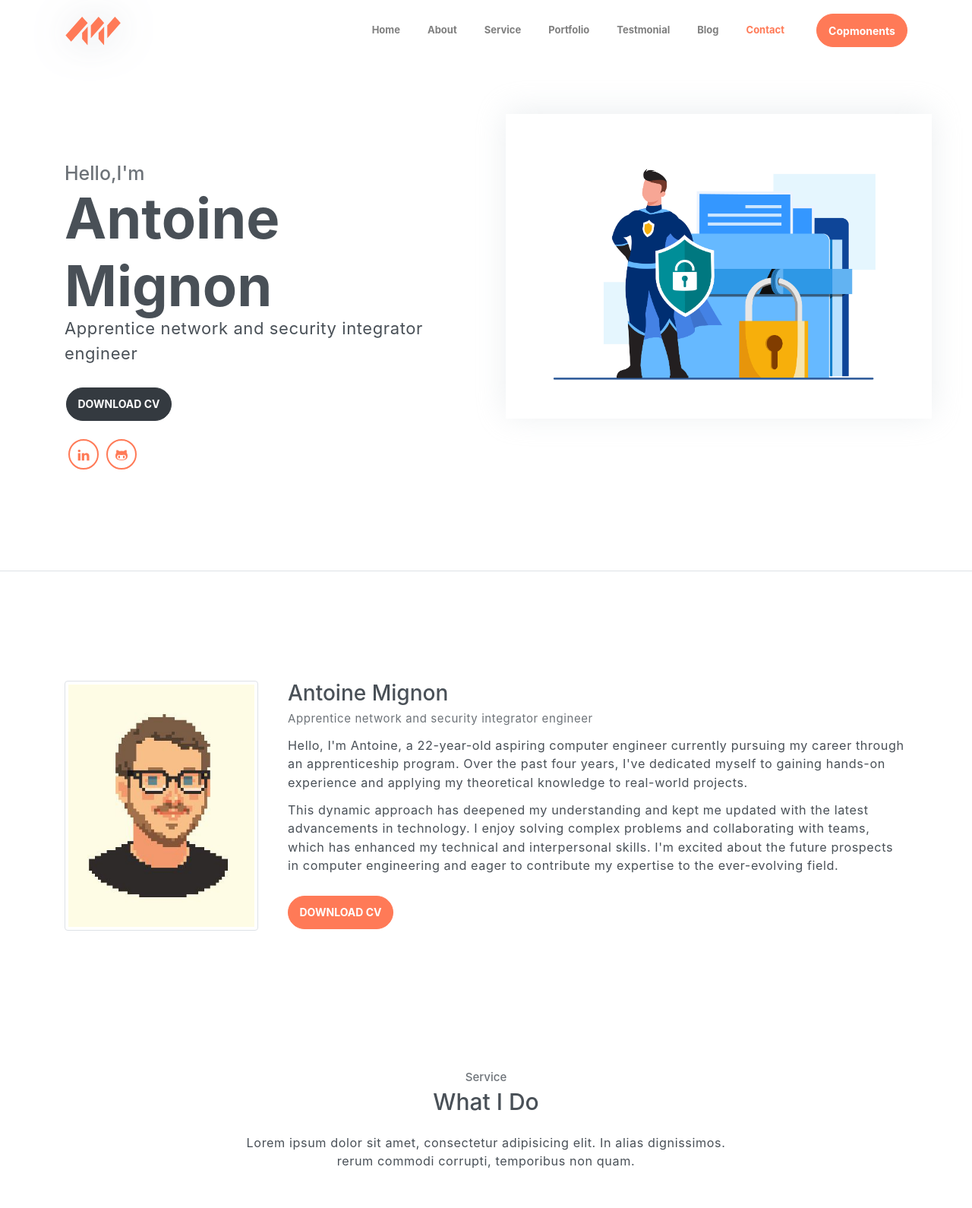
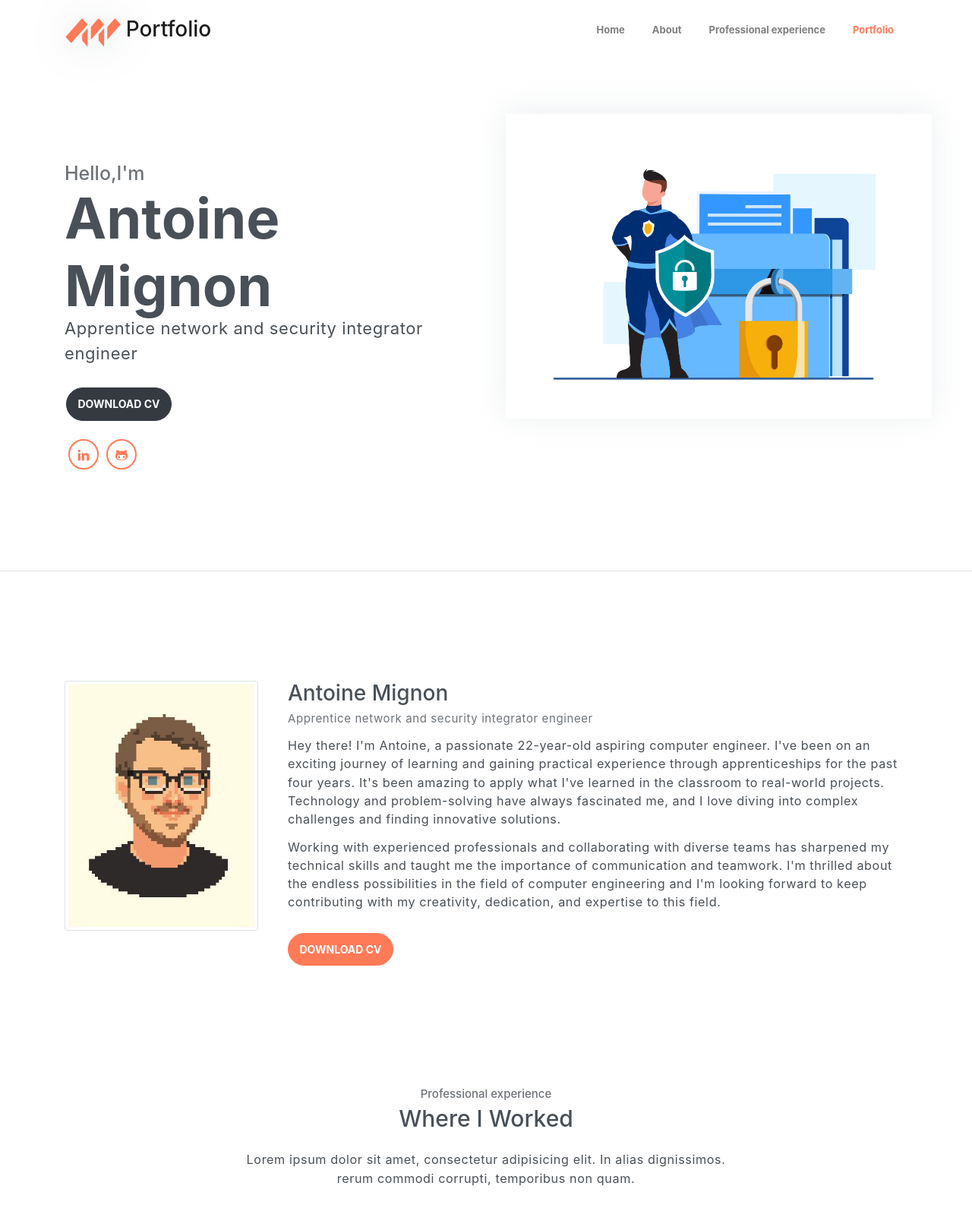
Before and after one commit to ExElEnn/ExElEnn.github.io, a website: page index.html in a window 1280 px wide. Shown: the top 1590 px of the page at 76% size. Drawn offline with Linux system fonts and the light colour scheme.

Commit message:
commenting a lot of thing i don't need, plus shaping the remaining

```diff
--- a/index.html
+++ b/index.html
@@ -3,7 +3,7 @@
 <head>
 	<meta charset="utf-8">
     <meta name="viewport" content="width=device-width, initial-scale=1, shrink-to-fit=no">
-    <meta name="description" content="Start your development with Steller landing page.">
+    <meta name="description" content="Antoine Mignon Portfolio.">
     <meta name="author" content="Devcrud">
     <title>Antoine Mignon Portfolio</title>
     <!-- font icons -->
@@ -16,7 +16,9 @@
     <!-- Page navigation -->
     <nav class="navbar navbar-expand-lg navbar-light fixed-top" data-spy="affix" data-offset-top="0">
         <div class="container">
-            <a class="navbar-brand" href="#"><img src="assets/imgs/logo.svg" alt=""></a>
+            <a class="navbar-brand" href="#"><img src="assets/imgs/logo.svg" alt="">
+            <H6 class="navbar-brand title">Portfolio</H6>
+            </a>
             <button class="navbar-toggler" type="button" data-toggle="collapse" data-target="#navbarSupportedContent" aria-controls="navbarSupportedContent" aria-expanded="false" aria-label="Toggle navigation">
                 <span class="navbar-toggler-icon"></span>
             </button>
@@ -30,22 +32,10 @@
                         <a class="nav-link" href="#about">About</a>
                     </li>
                     <li class="nav-item">
-                        <a class="nav-link" href="#service">Service</a>
+                        <a class="nav-link" href="#service">Professional experience</a>
                     </li>
                     <li class="nav-item">
                         <a class="nav-link" href="#portfolio">Portfolio</a>
-                    </li>
-                    <li class="nav-item">
-                        <a class="nav-link" href="#testmonial">Testmonial</a>
-                    </li>
-                    <li class="nav-item">
-                        <a class="nav-link" href="#blog">Blog</a>
-                    </li>
-                    <li class="nav-item">
-                        <a class="nav-link" href="#contact">Contact</a>
-                    </li>
-                    <li class="nav-item">
-                        <a class="- btn btn-primary rounded ml-4" href="components.html">Copmonents</a>
                     </li>
                 </ul>
             </div>
@@ -62,14 +52,14 @@
                 <p>Apprentice network and security integrator engineer</p>
 
                 <div class="buttons pt-3">
-                    <a href="assets\imgs\CV.pdf">
+                    <a href="assets\imgs\CV.pdf" target="_blank">
                         <button class="btn btn-dark rounded">DOWNLOAD CV</button>
                     </a>
                 </div>
 
                 <div class="socials mt-4">
-                    <a class="social-item" href="https://www.linkedin.com/in/Antoine%20Mignon"><i class="ti-linkedin"></i></a>
-                    <a class="social-item" href="https://github.com/ExElEnn"><i class="ti-github"></i></a>
+                    <a class="social-item" href="https://www.linkedin.com/in/antoine-mignon-88621320a/" target="_blank"><i class="ti-linkedin"></i></a>
+                    <a class="social-item" href="https://github.com/ExElEnn" target="_blank"><i class="ti-github"></i></a>
                 </div>
             </div>
             <div class="img-holder">
@@ -91,12 +81,14 @@
                 <div class="pl-md-4 col-md-9">
                     <h6 class="title">Antoine Mignon</h6>
                     <p class="subtitle">Apprentice network and security integrator engineer</p>
-                    <p>Hello, I'm Antoine, a 22-year-old aspiring computer engineer currently pursuing my career through an apprenticeship program. Over the past four years, I've dedicated myself to gaining hands-on experience and applying my theoretical knowledge to real-world projects. </p>
-                        <p>This dynamic approach has deepened my understanding and kept me updated with the latest advancements in technology.
-                    I enjoy solving complex problems and collaborating with teams, which has enhanced my technical and interpersonal skills. I'm excited about the future prospects in computer engineering and eager to contribute my expertise to the ever-evolving field.</p>
+                    <p>Hey there! I'm Antoine, a passionate 22-year-old aspiring computer engineer.
+                    I've been on an exciting journey of learning and gaining practical experience through apprenticeships for the past four years.
+                    It's been amazing to apply what I've learned in the classroom to real-world projects.
+                    Technology and problem-solving have always fascinated me, and I love diving into complex challenges and finding innovative solutions. </p>
+                    <p>Working with experienced professionals and collaborating with diverse teams has sharpened my technical skills and taught me the importance of communication and teamwork.
+                    I'm thrilled about the endless possibilities in the field of computer engineering and I'm looking forward to keep contributing with my creativity, dedication, and expertise to this field.</p>
 
-
-                    <a href="assets\imgs\CV.pdf">
+                    <a href="assets\imgs\CV.pdf" target="_blank">
                         <button class="btn btn-primary rounded mt-3">DOWNLOAD CV</button>
                     </a>
                 </div>
@@ -107,8 +99,8 @@
     <!-- Service section -->
     <section id="service" class="section">
         <div class="container text-center">
-            <h6 class="subtitle">Service</h6>
-            <h6 class="section-title mb-4">What I Do</h6>
+            <h6 class="subtitle">Professional experience</h6>
+            <h6 class="section-title mb-4">Where I Worked</h6>
             <p class="mb-5 pb-4">Lorem ipsum dolor sit amet, consectetur adipisicing elit. In alias dignissimos. <br> rerum commodi corrupti, temporibus non quam.</p>
 
             <div class="row">
@@ -150,6 +142,7 @@
     <!-- End of Sectoin -->
 
     <!-- Skills section -->
+    <!--
     <section class="section">
         <div class="container text-center">
             <h6 class="subtitle">Skills</h6>
@@ -184,6 +177,7 @@
             </div>
         </div>
     </section>
+    -->
     <!-- End of Skills sections -->
 
     <!-- Portfolio section -->
@@ -267,6 +261,7 @@
     <!-- End of portfolio section -->
 
     <!-- Testmonial Section -->
+    <!--
     <section id="testmonial" class="section">
         <div class="container text-center">
             <h6 class="subtitle">Testmonial</h6>
@@ -315,9 +310,11 @@
             </div>
         </div>
     </section>
+    -->
     <!-- End of testmonial section -->
 
     <!-- Blog Section -->
+    <!--
     <section id="blog" class="section">
         <div class="container text-center">
             <h6 class="subtitle">My Blogs</h6>
@@ -373,8 +370,9 @@
             </div>
         </div>
     </section>
-
+    -->
     <!-- Hire me section -->
+    <!--
     <section class="bg-gray p-0 section">
         <div class="container">
             <div class="card bg-primary">
@@ -392,9 +390,11 @@
             </div>
         </div>
     </section>
+    -->
     <!-- End od Hire me section. -->
 
     <!-- Contact Section -->
+    <!--
     <section id="contact" class="position-relative section">
         <div class="container text-center">
             <h6 class="subtitle">Contact</h6>
@@ -447,9 +447,11 @@
             <iframe src="https://snazzymaps.com/embed/61257"></iframe>
         </div>
     </section>
+    -->
     <!-- End of Contact Section -->
 
     <!-- Page Footer -->
+    <!--
     <footer class="page-footer">
         <div class="container">
             <div class="row align-items-center">
@@ -467,6 +469,7 @@
             </div>
         </div>
     </footer>
+    -->
     <!-- End of page footer -->
 
 	<!-- core  -->
```
